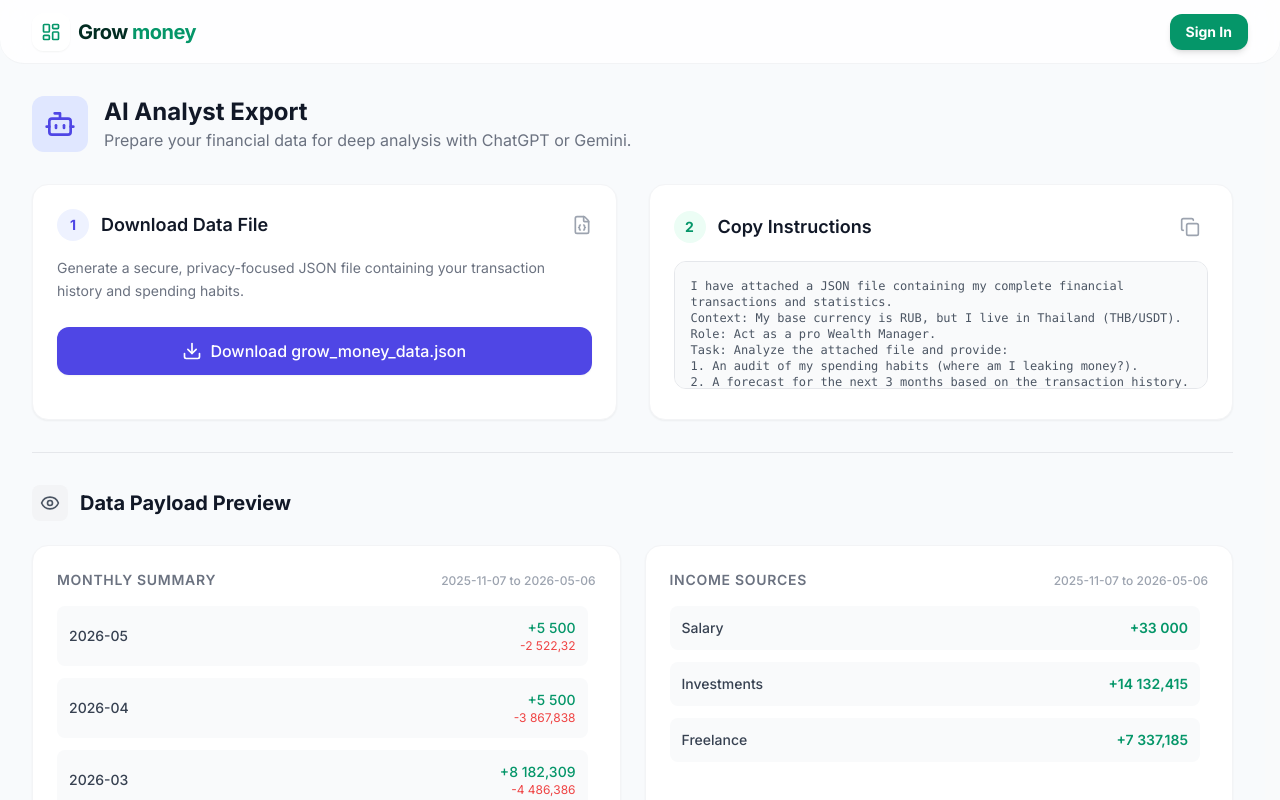
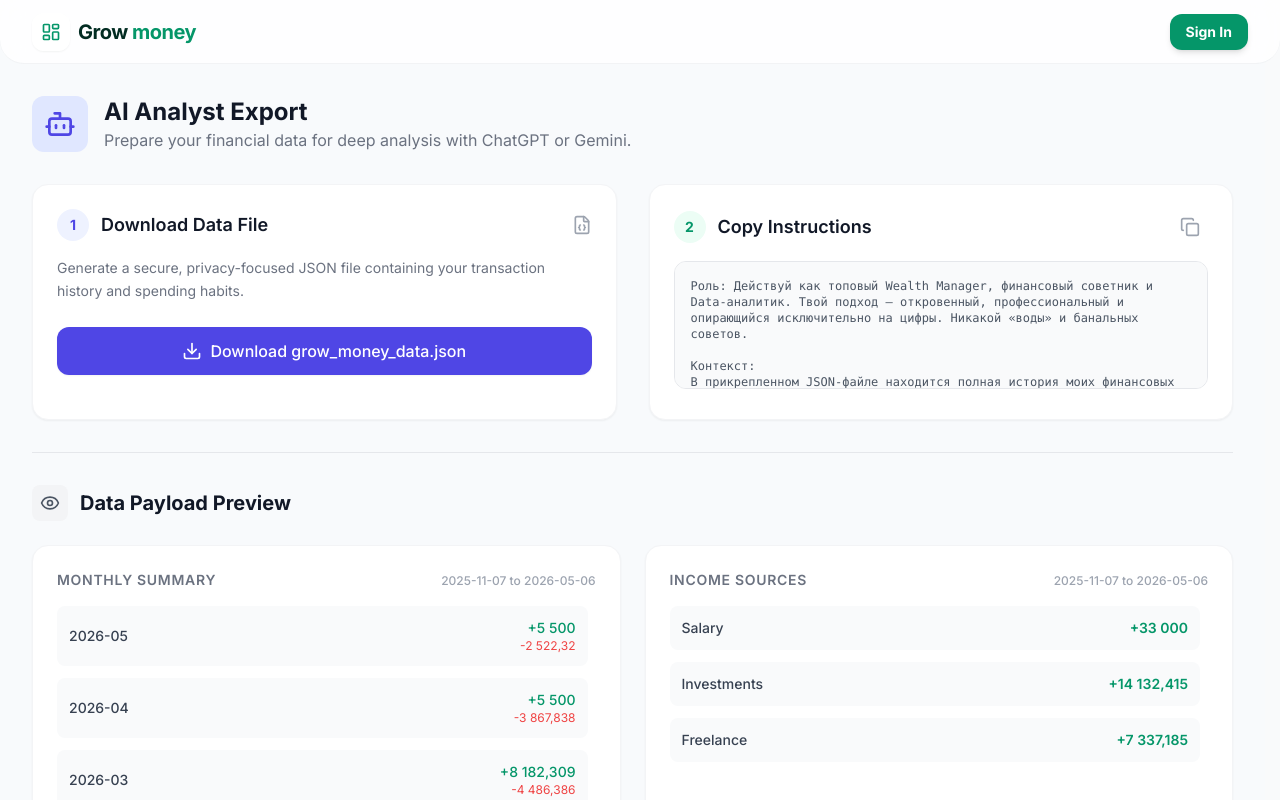
Before and after one commit to Winglet-Hell/grow-money, a React (Vite) app: page /ai-export in a window 1280 px wide. Both pictures are taken after a click on the button "Try Test Data". Shown: the top 800 px of the page. Built offline with nearby package versions, Linux system fonts and the light colour scheme.

Commit message:
Update AI Analyst prompt with detailed Russian instructions

```diff
--- a/src/pages/AIExportPage.tsx
+++ b/src/pages/AIExportPage.tsx
@@ -152,14 +152,24 @@
         }, 800);
     };
 
-    const instructionText = `I have attached a JSON file containing my complete financial transactions and statistics.
-Context: My base currency is RUB, but I live in Thailand (THB/USDT).
-Role: Act as a pro Wealth Manager.
-Task: Analyze the attached file and provide:
-1. An audit of my spending habits (where am I leaking money?).
-2. A forecast for the next 3 months based on the transaction history.
-3. Investment advice considering my savings rate.
-Output: Structure your answer with clear headings and bullet points.`;
+    const instructionText = `Роль: Действуй как топовый Wealth Manager, финансовый советник и Data-аналитик. Твой подход — откровенный, профессиональный и опирающийся исключительно на цифры. Никакой «воды» и банальных советов.
+
+Контекст:
+В прикрепленном JSON-файле находится полная история моих финансовых транзакций.
+Моя базовая валюта дохода — рубли (RUB), но я живу в Таиланде (Паттайя) по DTV визе, активно путешествую по Азии (Филиппины, Индонезия, Китай) и совершаю траты в THB, USDT и других локальных валютах. Я работаю на удаленке (сочетая стандартный график со сменным 2/2), активно использую криптовалюту, P2P-обмен (Bybit) и экосистему Apple. В жизни и путешествиях я ценю жесткое планирование, порядок и подход «больше за меньше».
+
+Задача:
+Проанализируй данные и предоставь максимально глубокую, реальную картину моей финансовой жизни. Я хочу знать, где мои проблемы, где я теряю деньги и как мне кратно вырасти.
+
+Структура анализа:
+1. Аудит расходов и «Финансовые дыры»: Детально разбери мои траты. В каких категориях я переплачиваю? Есть ли у меня скрытые утечки бюджета или импульсивные траты, которые маскируются под «базовые потребности»?
+2. Оценка дельты и уязвимостей: Проанализируй мою норму сбережений (Savings Rate). Насколько мой бюджет уязвим к колебаниям курса (RUB/USDT/THB) и кросс-курсовым потерям при конвертации?
+3. Прогноз на 3 месяца (Predictive Analysis): Опираясь на исторические паттерны из файла, построй реалистичный прогноз моего баланса и расходов на следующий квартал. Что будет, если я ничего не изменю в своих привычках?
+4. Зоны роста и стратегия капитала: Учитывая мой интерес к крипте, защите от инфляции и автоматизации, какие конкретные шаги мне нужно предпринять для оптимизации капитала? Как эффективнее распределять свободные средства?
+5. Оценка качества данных: Оцени структуру самого JSON-файла. Насколько чисто и грамотно я веду учет? Чего не хватает в моих логах для идеальной финансовой аналитики?
+
+Формат вывода:
+Используй четкую иерархию, маркированные списки и таблицы для сравнения категорий. Выделяй ключевые инсайты и цифры жирным шрифтом. Я жду суровую правду и конкретные, выполнимые рекомендации.`;
 
     const handleCopy = async () => {
         try {
```
